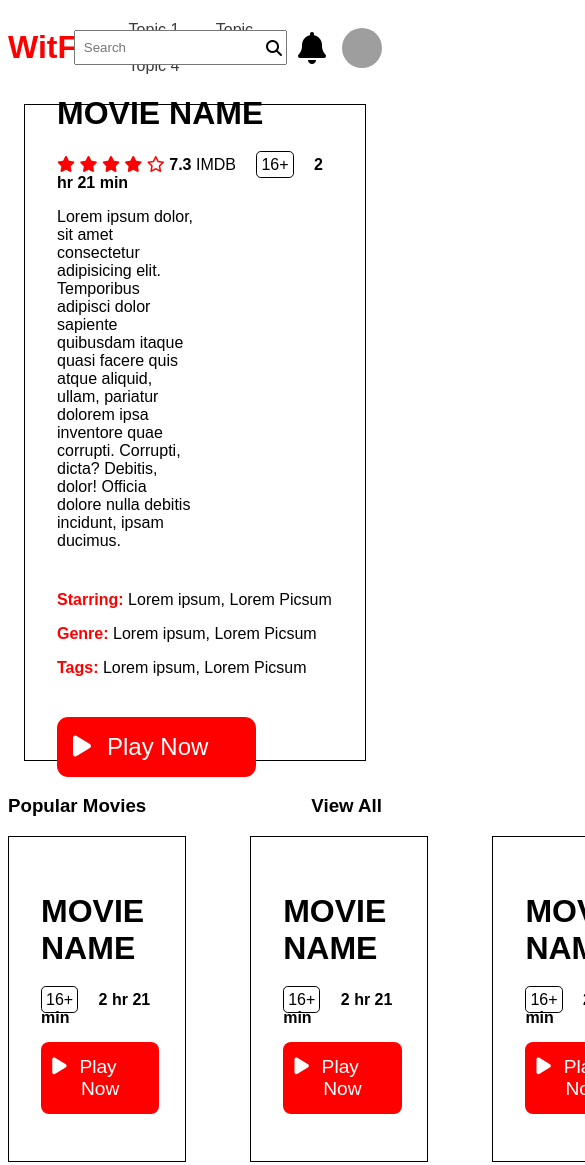
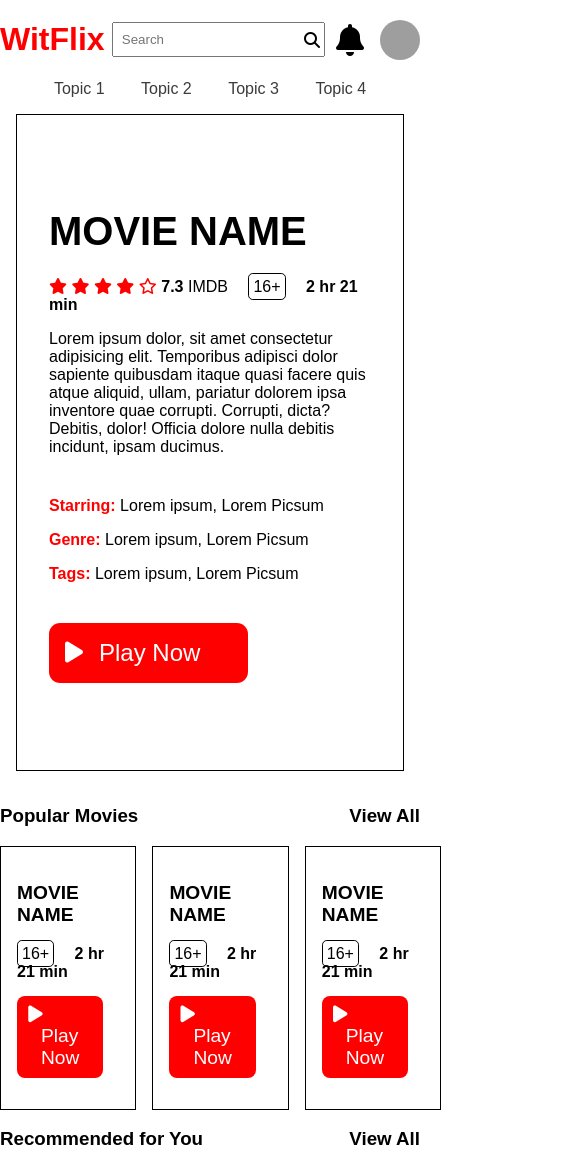
Before and after one commit to BilgeBurcuk/0124-wit, a plain HTML site: page index.html in a window 390 px wide. Shown: the top 1165 px of the page, 585 px wide, since content can reach past the window. Drawn offline with Linux system fonts and the light colour scheme; grey boxes are pictures that could not be loaded.

Commit message:
completed

```diff
--- a/index.css
+++ b/index.css
@@ -1,5 +1,8 @@
 body {
     font-family: Arial, Helvetica, sans-serif;
+    margin: 0;
+    padding: 0;
+    min-width: 420px;
 }
 
 .text-bold {
@@ -144,7 +147,7 @@ main h2 {
 
 .card {
     width: 30%;
-    aspect-ratio: 5/3;
+    aspect-ratio: 2/1;
     border: 1px solid black;
     display: flex;
     flex-direction: column;
@@ -197,3 +200,62 @@ footer div:first-child {
 footer nav a:first-child {
     margin-left: 0;
 }
+
+@media (max-width: 900px) {
+    .description {
+        width: 100%;
+    }
+
+    header {
+        flex-wrap: wrap;
+    }
+
+    header nav {
+        order: 3;
+        width: 100%;
+        text-align: center;
+    }
+
+    .section-content {
+        gap: 1rem;
+    }
+
+    main h2 {
+        font-size: 2.5rem;
+    }
+
+    .card {
+        padding: 1rem;
+    }
+
+    .card h4 {
+        font-size: 1.2rem;
+        margin: 1.2rem 0;
+    }
+
+    .card .btn-l {
+      padding: 0.6rem 1.5rem;
+      margin-right: 1rem;
+    }
+
+    .card .btn-l i {
+      margin-left: -0.8rem;
+      margin-right: 0.4rem;
+      }
+
+      footer {
+        flex-direction: column;
+    }
+
+    footer>div:nth-child(1){
+        order:3
+    }
+
+    footer>div:nth-child(2){
+        order:2
+    }
+
+    footer>div:nth-child(3){
+        order:1
+    }
+}
--- a/index.html
+++ b/index.html
@@ -1,6 +1,8 @@
+
 <html>
     <head>
         <meta charset="UTF-8"/>
+        <meta name="viewport" content="width=device-width, initial-scale=1" />
         <link href="./index.css" rel="stylesheet"/>
         <link
          href="https://cdnjs.cloudflare.com/ajax/libs/font-awesome/6.5.1/css/all.min.css"
```
